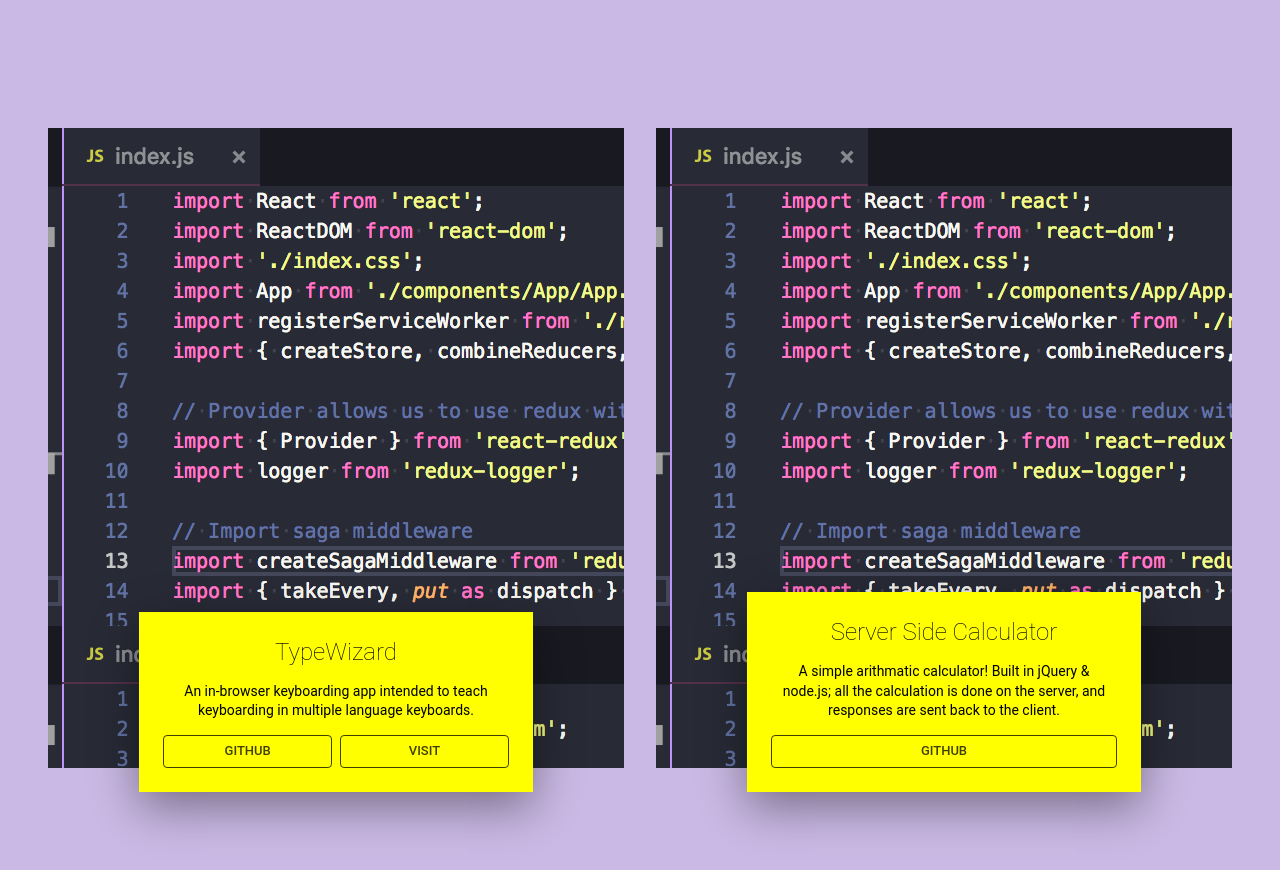
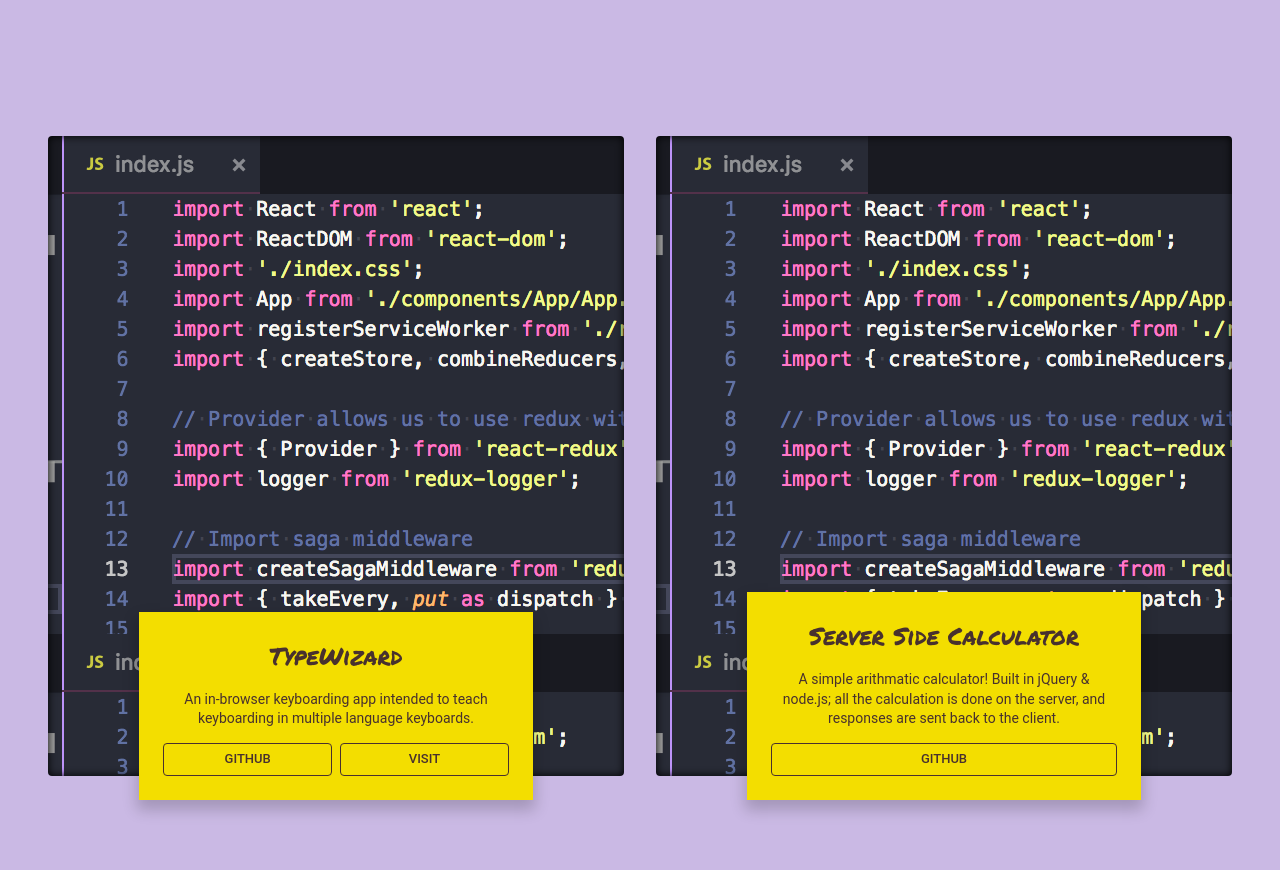
Before and after one commit to leodasso/portfolio-site, a React app: page / in a window 1280 px wide. Shown: the part 380-1250 px from the top of the page. Built offline with nearby package versions, Linux system fonts and the light colour scheme; a web font is replaced by a local one.

Commit message:
style project, header

```diff
--- a/src/components/App/App.css
+++ b/src/components/App/App.css
@@ -1,6 +1,8 @@
 :root {
   --purple: #866fac;
   --bg-purple: #cab9e4;
+  --yellow: #f3de00;
+  --text-brown: #48312E;
   box-sizing: border-box;
 }
 
--- a/src/components/Profile/Profile.css
+++ b/src/components/Profile/Profile.css
@@ -22,5 +22,7 @@
 
 .profile-name {
     margin-top: 2px;
+    margin-bottom: 14px;
+    transform: translateY(-18px);
     width: 100%;
 }
--- a/src/components/Project/Project.css
+++ b/src/components/Project/Project.css
@@ -14,6 +14,8 @@
     align-items: flex-end;
     background-image: url('/images/default_thumbnail.png');
     margin-bottom: 44px;
+    border-radius: 4px;
+    box-shadow: inset 0px 0px 8px black;
 }
 
 @media (min-width: 400px) {
@@ -37,9 +39,10 @@
 }
 
 .info-card {
-    background-color: yellow;
+    color: var(--text-brown);
+    background-color: var(--yellow);
     padding: 24px;
-    box-shadow: 0px 14px 44px rgba(0, 0, 0, 0.418);
+    box-shadow:  0px 8px 14px 2px rgba(0, 0, 0, 0.192)
 }
 
 
@@ -52,7 +55,8 @@
 }
 
 .title {
-    font-family: 'Roboto', sans-serif;
+    /* font-family: 'Roboto', sans-serif; */
+    font-family: 'Permanent Marker', cursive;
     font-size: 24px;
     font-weight: 100;
     margin: 2px;
--- a/src/components/ProjectButton/ProjectButton.js
+++ b/src/components/ProjectButton/ProjectButton.js
@@ -13,7 +13,6 @@
         flexGrow: 2,
     },
     button: {
-        color: 'rgba(0, 0, 0, .75)',
         width: '100%',
     },
 }
```
